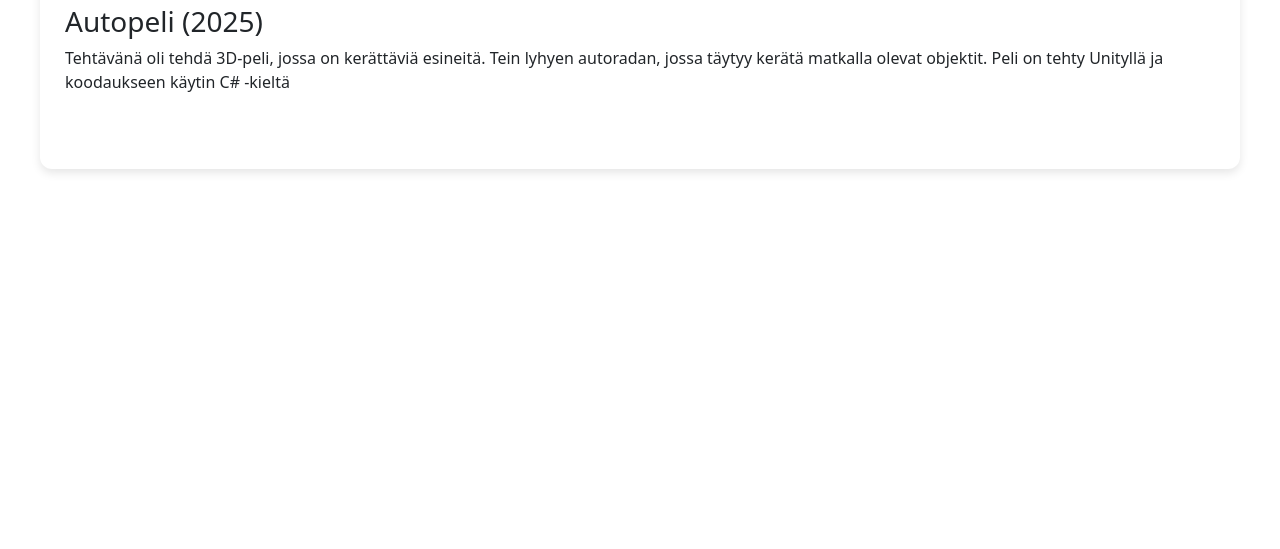
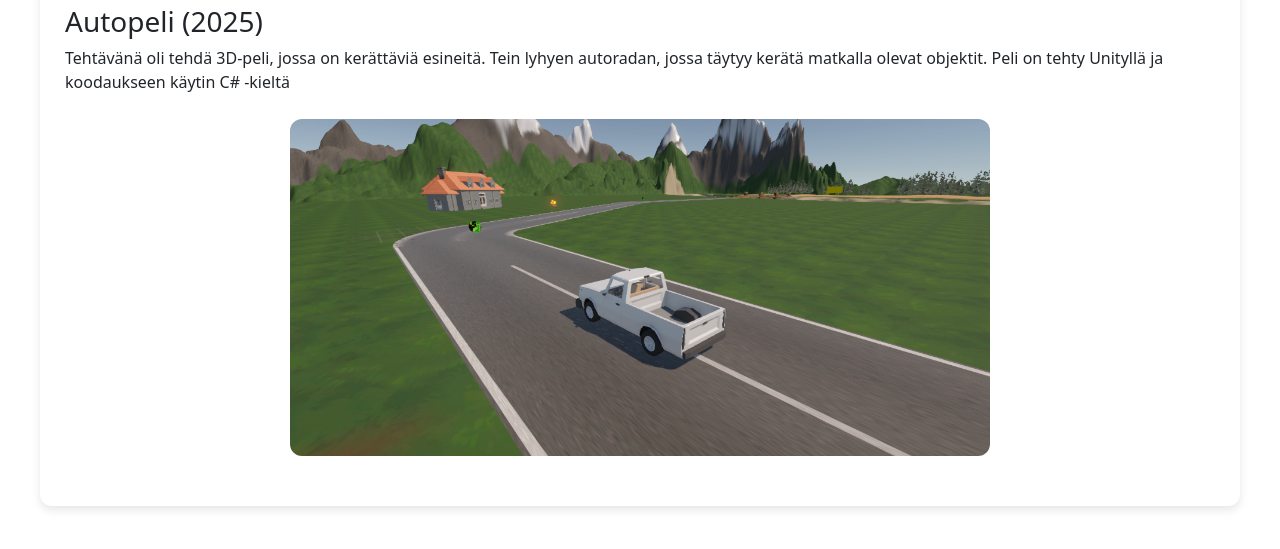
Before and after one commit to hannestuomaala/My-website, a plain HTML site: page projektit.html in a window 1280 px wide. Shown: the part 627-1176 px from the top of the page. Before the commit the page ends 876 px from the top, so only its background shows below. Drawn offline with nearby package versions, Linux system fonts and the light colour scheme.

Commit message:
Resolved merge conflicts

```diff
--- a/projektit.html
+++ b/projektit.html
@@ -42,7 +42,7 @@
             <div class="item">
                 <h3>Autopeli (2025)</h3>
                 <p>Tehtävänä oli tehdä 3D-peli, jossa on kerättäviä esineitä. Tein lyhyen autoradan, jossa täytyy kerätä matkalla olevat objektit. Peli on tehty Unityllä ja koodaukseen käytin C# -kieltä</p>
-                <img src="Images/Autopeli.png" alt="">
+                <img src="Autopeli.png" alt="">
             </div>
 
 
```
